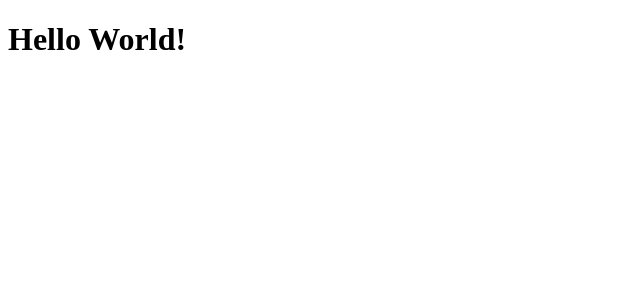
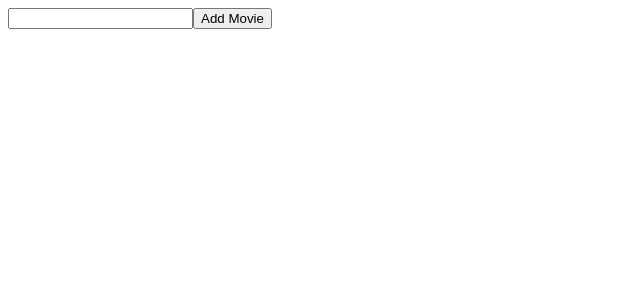
Before and after one commit to Sulivlr/HomeWork-59, a React (Vite) app: page / in a window 1280 px wide. Shown: the top 300 px of the page, without its empty margins (0-640 px from the left). Built offline with nearby package versions, Linux system fonts and the light colour scheme.

Commit message:
Created a components of movieform and added some types for that. Created a function of adding movie and deleting movie. Now its only left a editMovie with two-way binding, and use some bootstrap

```diff
--- a/src/App.tsx
+++ b/src/App.tsx
@@ -1,9 +1,49 @@
-const App = () => {
+import React, { useState } from 'react';
+import {Movie} from "./types";
+import MovieForm from './components/MovieForm/MovieForm';
+
+const App: React.FC = () => {
+  const [movies, setMovies] = useState<Movie[]>([]);
+  const [movieTitle, setMovieTitle] = useState('');
+
+  const addMovie = () => {
+    if (movieTitle !== '') {
+      const newMovie: Movie = {
+        id: Math.random(),
+        title: movieTitle,
+      };
+      setMovies(prevState => [...prevState, newMovie]);
+    }
+  };
+
+  const deleteMovie = (index: number) => {
+    setMovies(prevMovies => prevMovies.filter((movie) => movie.id === index));
+  };
+
+  const editMovie = (event: React.ChangeEvent<HTMLInputElement>) => {
+    console.log(event.target.value)
+
+  }
+
+
+
   return (
-      <>
-          <h1>Hello World!</h1>
-      </>
+    <div>
+      <input
+        type="text"
+        value={movieTitle}
+        onChange={(event) => setMovieTitle(event.target.value)}
+      />
+      <button onClick={addMovie}>Add Movie</button>
+      <MovieForm movies={movies} onDelete={deleteMovie} onEdit={editMovie}/>
+
+      <ul>
+        {movies.map((movie) => (
+          <li key={movie.id}>{movie.title}</li>
+        ))}
+      </ul>
+    </div>
   );
 };
 
-export default App
+export default App;
--- /dev/null
+++ b/src/components/MovieForm/MovieForm.tsx
@@ -0,0 +1,21 @@
+import React from 'react';
+import {Movie} from "../../types";
+
+const MovieForm: React.FC<{
+  movies: Movie[];
+  onEdit: React.ChangeEventHandler<HTMLInputElement>
+  onDelete: (id: number) => void;
+}> = React.memo(({movies, onEdit, onDelete}) => {
+  return (
+    <ul>
+      {movies.map((movie) => (
+        <li key={movie.id}>
+          <input type="text" value={movie.title} onChange={(event) => onEdit(event)}/>
+          <button onClick={() => onDelete(movie.id)}>Delete</button>
+        </li>
+      ))}
+    </ul>
+  );
+});
+
+export default MovieForm;
--- /dev/null
+++ b/src/types.ts
@@ -0,0 +1,11 @@
+import React from "react";
+
+export interface Props {
+  movie: Movie;
+  addMovie: React.MouseEventHandler;
+}
+
+export interface Movie {
+  id: number;
+  title: string;
+}
```
